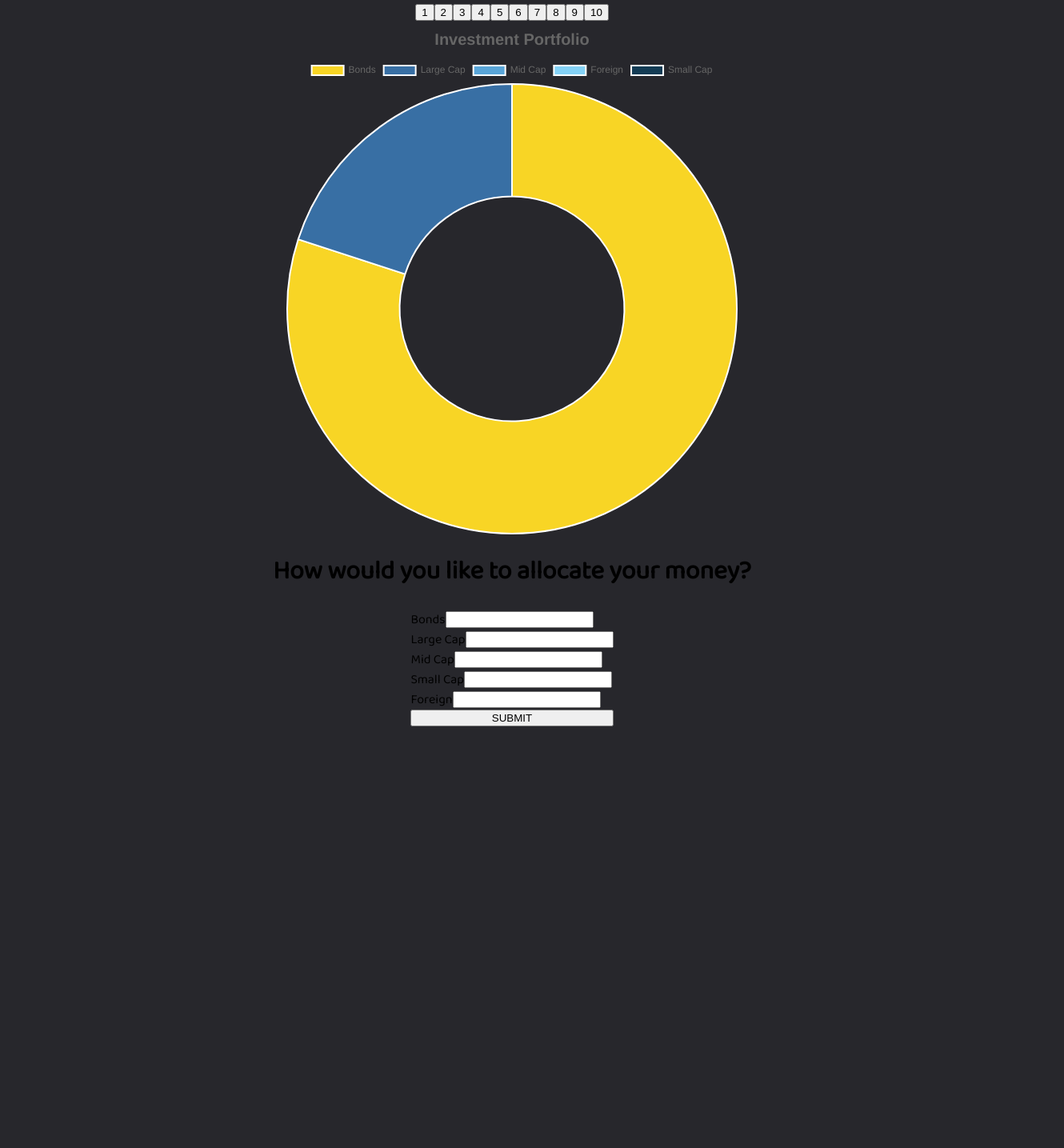
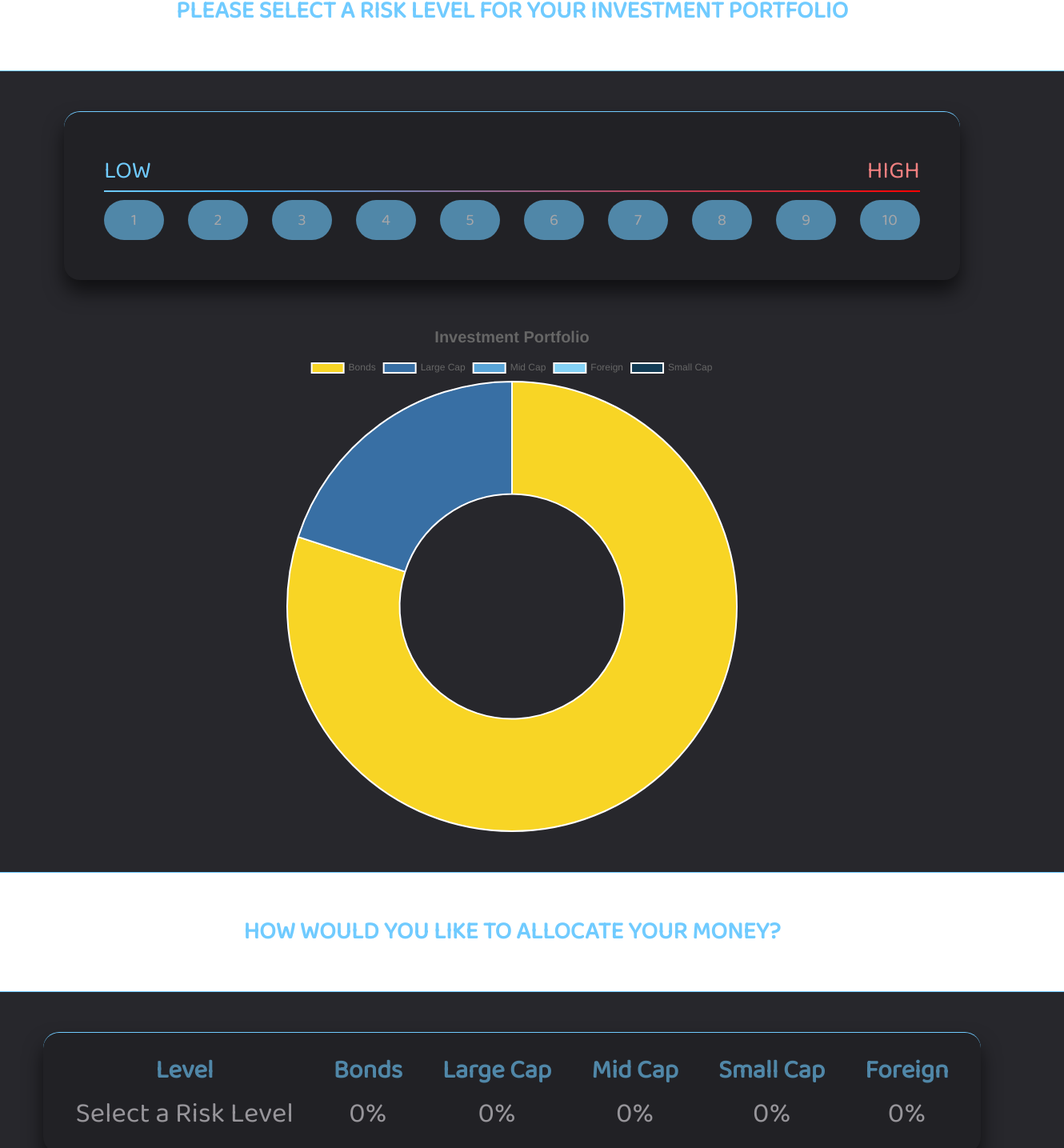
Before and after one commit to blindaa121/luminousArrangement, a React (Create React App) app: page / in a window 1280 px wide. Shown: the part 693-2128 px from the top of the page at 80% size, 1330 px wide, since content can reach past the window. Before the commit the page ends 1601 px from the top, so only its background shows below. Built offline with nearby package versions, Linux system fonts and the light colour scheme.

Commit message:
Implement money allocation algorithm

```diff
--- a/src/components/DonutChart/DonutChart.css
+++ b/src/components/DonutChart/DonutChart.css
@@ -4,7 +4,88 @@
     align-items: center;
 }
 
+.selection-risk {
+    background-color: #212125;
+    box-shadow: 0 15px 25px rgb(0 0 0 / 60%);
+    padding: 50px;
+    border-radius: 20px;
+    border-top: 1px solid #70CBFF;
+    margin-bottom: 50px;
+}
+
 .selection-container > h1 {
     font-size: 30px;
-    color: #F8D525
+    text-transform: uppercase;
+    color: #70CBFF;
+    padding: 50px;
+    margin: 50px 0 50px 0;
+    background-color: white;
+    width: 100%;
+    border-top: 1px solid #70CBFF;
+    border-bottom: 1px solid #70CBFF;
+    text-align: center;
+    transition: .2s ease-in;
 }
+
+.selection-container > h1:hover {
+    border-top: 5px solid #70CBFF;
+    border-bottom: 5px solid #70CBFF;
+}
+
+.button-container {
+    display: flex;
+    width: 100%
+}
+
+.button-container button {
+    width: 75px;
+    height: 50px;
+    font-size: 20px;
+    font-family: 'Baloo 2', cursive;
+    border-radius: 2em;
+    background: #70CBFF;
+    border: none;
+    color: white;
+    opacity: 60%;
+    transition: all 0.5s;
+}
+
+.button-container button:hover {
+    cursor: pointer;
+    border: 3px solid white;
+    opacity: 100%;
+}
+
+.button-container button:focus {
+    outline: none;
+    opacity: 100%;
+    border: 3px solid white;
+}
+
+.button-container button:not(:last-child) {
+    margin-right: 30px;
+}
+
+.selection-risk-level {
+    display: flex;
+    justify-content: space-between;
+    font-size: 30px;
+    text-transform: uppercase;
+}
+
+#low-risk {
+    color: #70CBFF;
+    margin-bottom: 0
+}
+
+#high-risk {
+    color: lightcoral;
+    margin-bottom: 0
+}
+
+.gradient-border {
+    height: 2px;
+    margin-bottom: 10px;
+    background: rgb(112,203,255);
+    background: linear-gradient(90deg, rgba(112,203,255,1) 0%, rgba(62,178,247,1) 17%, rgba(132,114,158,1) 41%, rgba(184,66,91,1) 67%, rgba(214,38,52,1) 84%, rgba(255,0,0,1) 100%);
+}
--- a/src/components/DonutChart/DonutChart.jsx
+++ b/src/components/DonutChart/DonutChart.jsx
@@ -83,9 +83,10 @@ class DonutChart extends React.Component {
           <h1>Please select a risk level for your investment portfolio</h1>
           <div className="selection-risk">
             <div className="selection-risk-level">
-              <span>Low</span>
-              <span>High</span>
+              <span id="low-risk">Low</span>
+              <span id="high-risk">High</span>
             </div>
+            <div className="gradient-border"></div>
             <div className="button-container">
               <button onClick={() => this.props.selectRiskOne()}>1</button>
               <button onClick={() => this.props.selectRiskTwo()}>2</button>
--- a/src/components/DonutChart/DonutChartContainer.jsx
+++ b/src/components/DonutChart/DonutChartContainer.jsx
@@ -4,6 +4,7 @@ import * as riskActions from '../../redux/risk_actions'
 
 const mapStateToProps = (state) => ({
     selectedLevel: state.selectedLevel,
+    level: state.selectedLevel.level,
     bondPercentage: state.selectedLevel.bonds,
     largeCapPercentage: state.selectedLevel.largeCap,
     midCapPercentage: state.selectedLevel.midCap,
--- a/src/components/InfoCards/InfoCards.css
+++ b/src/components/InfoCards/InfoCards.css
@@ -11,12 +11,13 @@
     flex-direction: column;
     align-self: center;
     background-color: #212125;
+    border-radius: 20px;
     width: 300px;
     height: 380px;
     border-top: 0.75px solid #70CBFF;
     padding: 15px;
-    box-shadow: 0 3px 5px rgb(0 0 0 / 18%);
-    transition: .2s ease-in-out;
+    box-shadow: 0 15px 25px rgb(0 0 0 / 60%);
+    transition: .4s all;
     opacity: 65%;
 }
 
@@ -39,6 +40,5 @@
 
 .info-card-content:hover {
     border: 3px solid #70CBFF;
-    border-radius: 5px;
     opacity: 100%;
 }
--- a/src/components/InvestmentForm/InvestmentForm.css
+++ b/src/components/InvestmentForm/InvestmentForm.css
@@ -4,7 +4,72 @@
     align-items: center;
 }
 
+.investment-form-container > h1 {
+    font-size: 30px;
+    text-transform: uppercase;
+    color: #70CBFF;
+    padding: 50px;
+    margin: 50px 0 50px 0;
+    background-color: white;
+    width: 100%;
+    border-top: 1px solid #70CBFF;
+    border-bottom: 1px solid #70CBFF;
+    text-align: center;
+    transition: .2s ease-in;
+}
+
+.investment-form-container > h1:hover {
+    border-top: 5px solid #70CBFF;
+    border-bottom: 5px solid #70CBFF;
+}
+
 .investment-form {
     display: flex;
     flex-direction: column;
+    justify-content: space-evenly;
+    margin-top: 50px;
+    width: 50%;
+    height: 430px;
 }
+
+.current-selection {
+    display: flex;
+    align-items: center;
+    justify-content: center;
+    text-align: center;
+    background-color: #212125;
+    border-top: 0.75px solid #70CBFF;
+    border-radius: 20px;
+    box-shadow: 0 15px 25px rgb(0 0 0 / 60%);
+    padding: 40px;
+    height: 70px;
+    /* opacity: 60%; */
+}
+
+#current-percentage {
+   display: flex;
+   flex-direction: column;
+   opacity: 60%;
+   transition: .5s
+}
+
+#current-percentage:hover {
+    opacity: 100%
+}
+
+#current-percentage > p {
+    font-size: 35px;
+    color:#e6e3e9;
+    margin:0;
+    padding:0;
+}
+
+#current-percentage > h1 {
+    color: #70CBFF;
+    margin: 0;
+    padding: 0;
+}
+
+#current-percentage:not(:last-child) {
+    margin-right: 50px;
+}
--- a/src/components/InvestmentForm/InvestmentForm.jsx
+++ b/src/components/InvestmentForm/InvestmentForm.jsx
@@ -5,11 +5,11 @@ class InvestmentForm extends React.Component {
     constructor(props) {
         super(props);
         this.state = {
-            bonds: '',
-            largeCap: '',
-            midCap: '',
-            smallCap: '',
-            foreign: ''
+            bonds: 0,
+            largeCap: 0,
+            midCap: 0,
+            smallCap: 0,
+            foreign: 0
         }
 
         this.handleSubmit = this.handleSubmit.bind(this);
@@ -29,12 +29,48 @@ class InvestmentForm extends React.Component {
 
     renderSelectedLevel() {
         if (!this.props.selectedLevel) return null;
-        const {bonds, largeCap, midCap, smallCap, foreign} = this.props.selectedLevel;
+        const {level, bonds, largeCap, midCap, smallCap, foreign} = this.props.selectedLevel;
+
         return (
-            <div>
-                {bonds}{largeCap}{midCap}{smallCap}{foreign}
+            <div className="current-selection">
+                <div id="current-percentage">
+                    <h1>Level</h1>
+                    <p>{level ? level : 'Select a Risk Level'}</p>
+                </div>
+                <div id="current-percentage">
+                    <h1>Bonds</h1>
+                    <p>{bonds ? bonds : 0}%</p>
+                </div>
+                <div id="current-percentage">
+                    <h1>Large Cap</h1>
+                    <p>{largeCap ? largeCap : 0}%</p>
+                </div>
+                <div id="current-percentage">
+                    <h1>Mid Cap</h1>
+                    <p>{midCap ? midCap : 0}%</p>
+                </div>
+                <div id="current-percentage">
+                    <h1>Small Cap</h1>
+                    <p>{smallCap ? smallCap : 0}%</p>
+                </div>
+                <div id="current-percentage">
+                    <h1>Foreign</h1>
+                    <p>{foreign ? foreign : 0}%</p>
+                </div>
             </div>
         )
+    }
+
+    calculateDifferences() {
+
+    }
+
+    renderOptimizedAmount() {
+
+    }
+
+    renderDifferences() {
+
     }
 
     render() {
```
Also changed, not shown: src/AllocationAlgorithm.js (added, +97 -0 lines).
